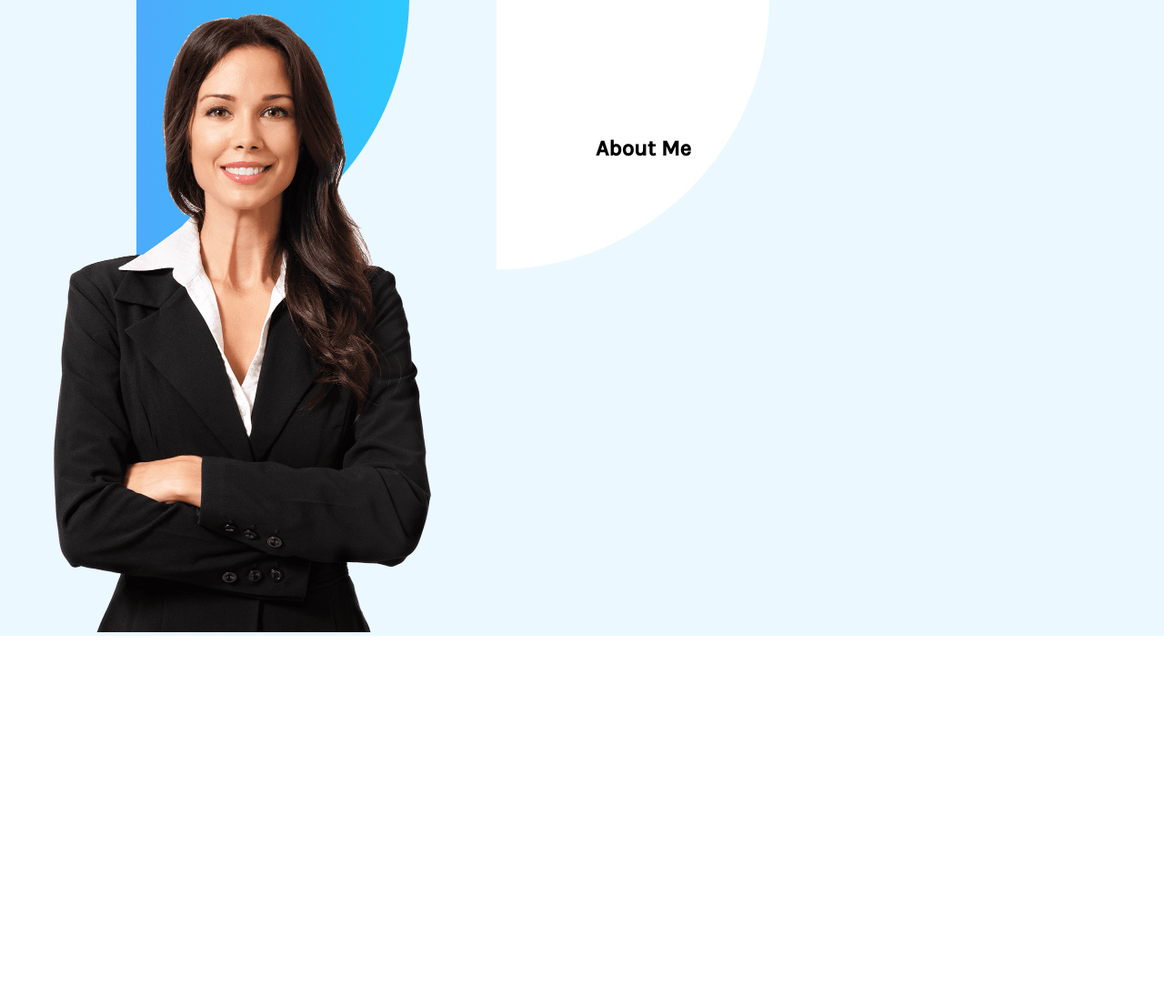
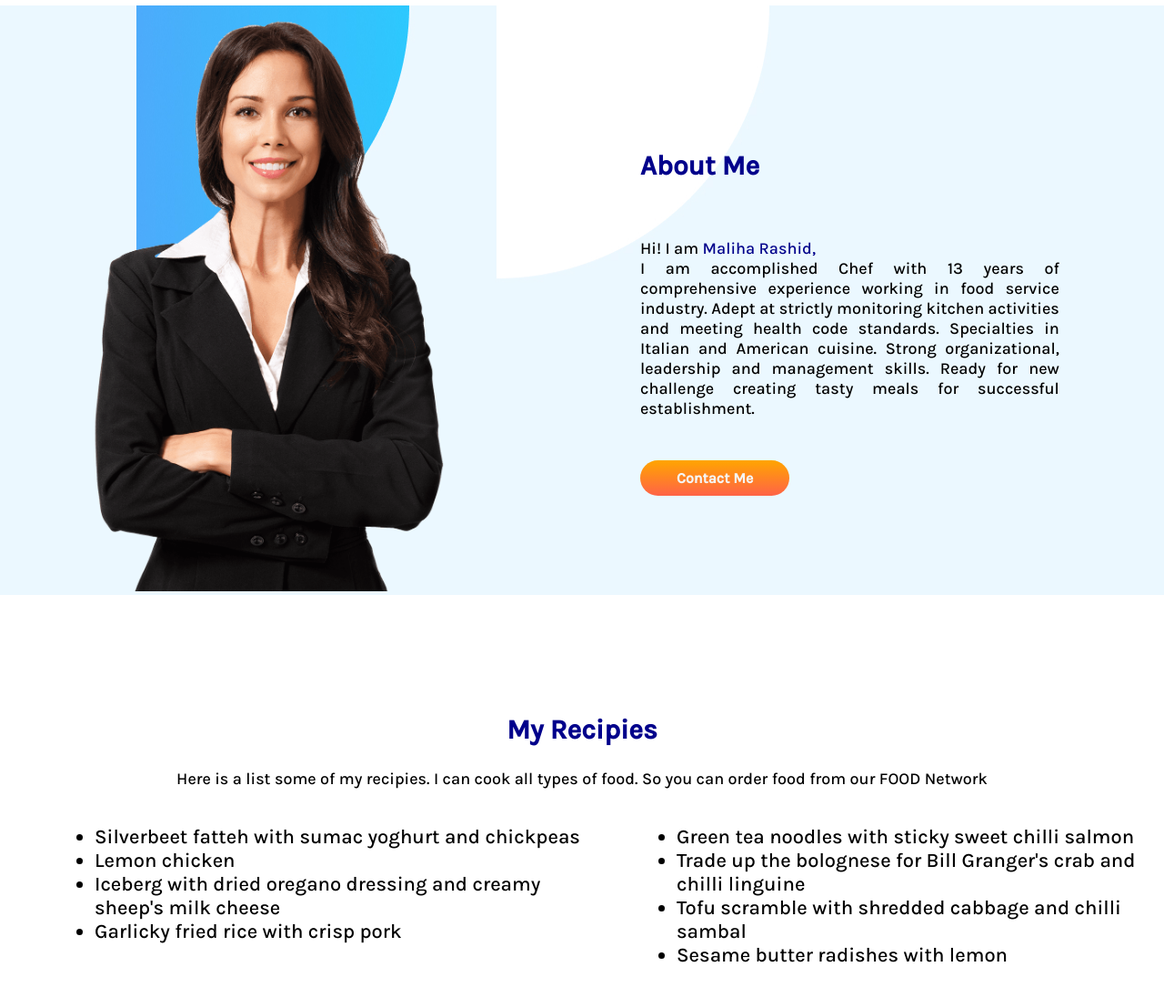
Before and after one commit to Sawom/WDP3-Food-Court, a plain HTML site: page index.html in a window 1280 px wide. Shown: the part 870-1966 px from the top of the page at 91% size. Before the commit the page ends 1689 px from the top, so only its background shows below. Drawn offline with Linux system fonts and the light colour scheme.

Commit message:
2nd part done

```diff
--- a/index.html
+++ b/index.html
@@ -13,7 +13,7 @@
 </head>
 <body>
 
-    <section class="container padng-left">
+    <section class="container ">
 
         <div class="half-width ">
             <br><br><br><br><br><br><br><br>
@@ -33,9 +33,7 @@
             <br><br><br>
             <img src="images/female/section1.png" alt="">
         </div>
-
     </section>
-
 
 
     <section class="sectionTwoBanner container">
@@ -43,10 +41,62 @@
             <img src="images/female/person2.png" alt="">
         </div>
 
-
         <div class="half-width ">
             <br><br><br><br><br><br><br>
-            <h2>About Me</h2>
+            <h2 class="blue">About Me</h2>
+            <br>
+            <p class="pdng-right">
+                Hi! I am <span class="blue"> Maliha Rashid, </span>  <br>
+                I am accomplished Chef with 13 years of comprehensive experience working in food service industry. Adept at strictly monitoring kitchen activities and meeting health code standards.
+                Specialties in Italian and American cuisine. Strong organizational, leadership and management skills. Ready for new challenge creating tasty meals for successful establishment.
+            </p>
+            <br><br>
+            <a href="https://github.com/Sawom" target="_blank" class="linked-button"> Contact Me  </a>
+        </div>
+    </section>
+
+    <div>
+        <h2 class="blue align-center"> My Recipies </h2>
+        <p class="align-center">Here is a list some of my recipies. I can cook all types of food. So you can order food from our FOOD Network</p>
+    </div>
+
+    <section class="container">
+
+            <div class="half-width padng-left">
+                <ul class="list-font">
+                    <li> Silverbeet fatteh with sumac yoghurt and chickpeas </li>
+                    <li> Lemon chicken </li>
+                    <li> Iceberg with dried oregano dressing and creamy sheep's milk cheese </li>
+                    <li> Garlicky fried rice with crisp pork </li>
+                </ul>
+            </div>
+
+            <div class="half-width ">
+                <ul class="list-font">
+                    <li> Green tea noodles with sticky sweet chilli salmon </li>
+                    <li> Trade up the bolognese for Bill Granger's crab and chilli linguine </li>
+                    <li> Tofu scramble with shredded cabbage and chilli sambal </li>
+                    <li> Sesame butter radishes with lemon </li>
+                </ul>
+            </div>
+
+    </section>
+
+    <section>
+
+        <div>
+
+        </div>
+
+
+
+        <div>
+
+        </div>
+
+
+
+        <div>
 
         </div>
 
--- a/style.css
+++ b/style.css
@@ -1,5 +1,9 @@
 h1{
     font-size: 50px;
+}
+
+h2{
+    font-size: 30px;
 }
 
 body{
@@ -12,22 +16,30 @@ p{
     text-align: justify;
 }
 
+.pdng-right{
+    padding-right: 20%;
+}
+
 .padng-left{
-    padding-left: 40px;
+    padding-left: 20%;
 }
 
 .color-orange{
     color: darkorange;
 }
 
+.blue{
+    color: darkblue;
+}
+
 .container{
     display: flex;
-    margin-bottom: 120px;
+    margin-bottom: 130px;
 }
 
 .half-width{
     width: 50%;
-    padding-left: 15px;
+    padding-left: 5%;
 }
 
 .half-width img{
@@ -40,10 +52,22 @@ p{
     padding: 10px 40px;
     color: whitesmoke;
     font-weight: 700;
-    border-radius: 10px;
+    border-radius: 20px;
 }
 
 .sectionTwoBanner{
     background-image: url(images/shapes/Frame\ 57.jpg);
     background-repeat: no-repeat;
 }
+
+.align-center{
+    text-align: center;
+}
+
+.list-font{
+    font-size: 22px;
+}
+
+.box-model{
+
+}
```
